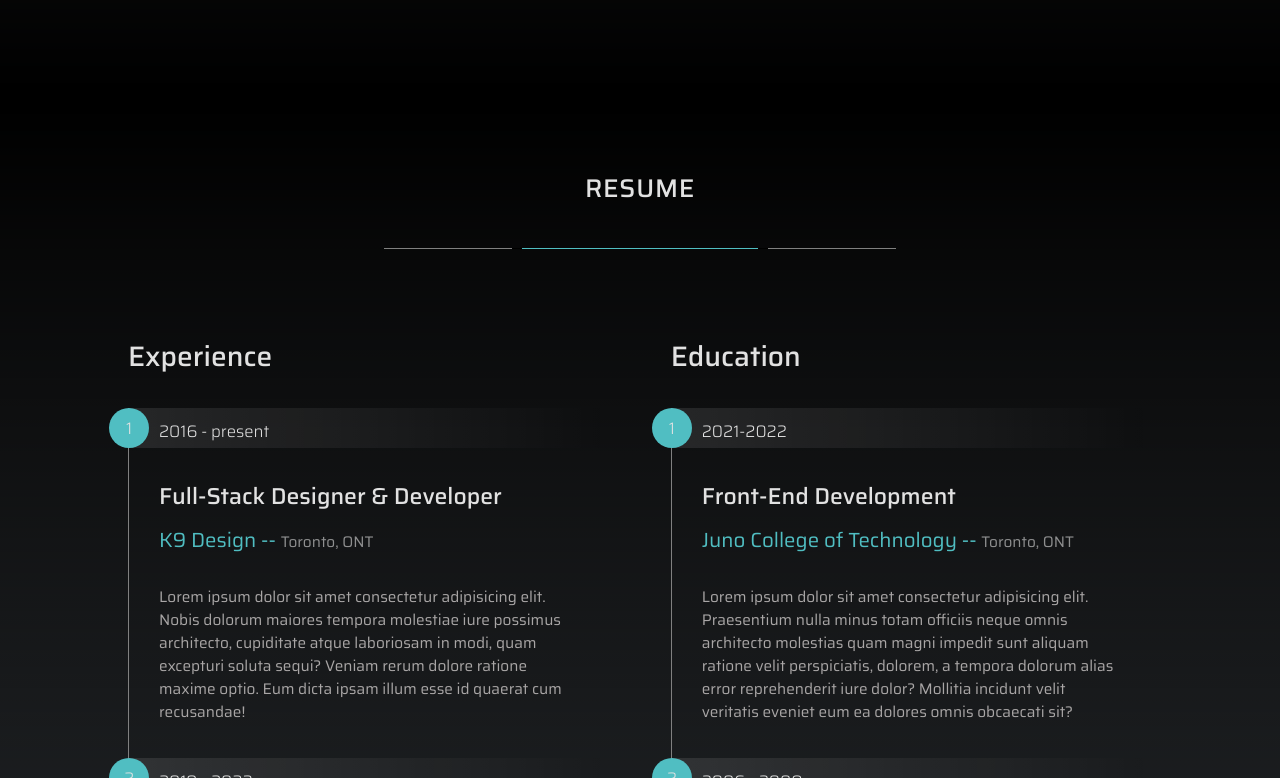
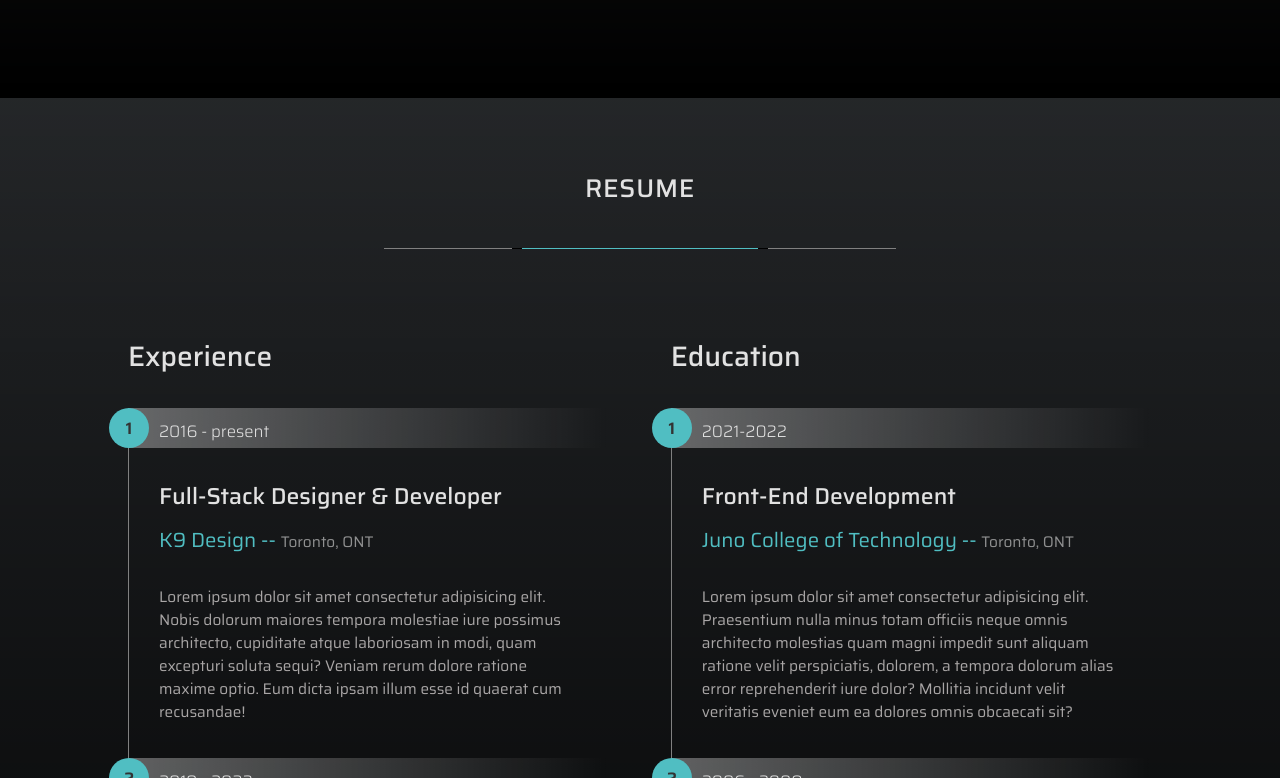
Before and after one commit to grosen-coding/grosen-portfolio, a React (Create React App) app: page / in a window 1280 px wide. Shown: the part 4142-4920 px from the top of the page. Built offline with nearby package versions, Linux system fonts and the light colour scheme.

Commit message:
fixing minor styling for personal obsessiveness

```diff
--- a/src/sections/Resume.jsx
+++ b/src/sections/Resume.jsx
@@ -184,10 +184,10 @@ const Container = styled.section`
   &:after {
     content: "";
     width: 100%;
-    top: 0;
+    bottom: 0;
     left: 0;
     height: 100%;
-    background: linear-gradient(to bottom, #000, #0003 50%, #0000);
+    background: linear-gradient(to top, #000, #0003 100%, #0000);
     position: absolute;
     z-index: 5;
   }
@@ -300,7 +300,7 @@ const ResumeWrap = styled.div`
       left: 0;
       background: linear-gradient(
         90deg,
-        rgba(255, 255, 255, 0.1) 0%,
+        rgba(255, 255, 255, 0.341) 0%,
         rgba(255, 255, 255, 0) 100%
       );
     }
@@ -330,6 +330,8 @@ const ResumeWrap = styled.div`
         justify-content: center;
         align-items: center;
         transform: translateX(-55px);
+        color: #333333;
+        font-weight: 600;
       }
     }
 
--- a/src/sections/Services.jsx
+++ b/src/sections/Services.jsx
@@ -296,6 +296,10 @@ const ServicesWrap = styled.div`
     color: var(--color-primary);
     font-size: 2rem;
 
+    @media ${device.tablet} {
+      font-size: 3rem;
+    }
+
     @media ${device.mobileL} {
       font-size: 2.5rem;
     }
```
